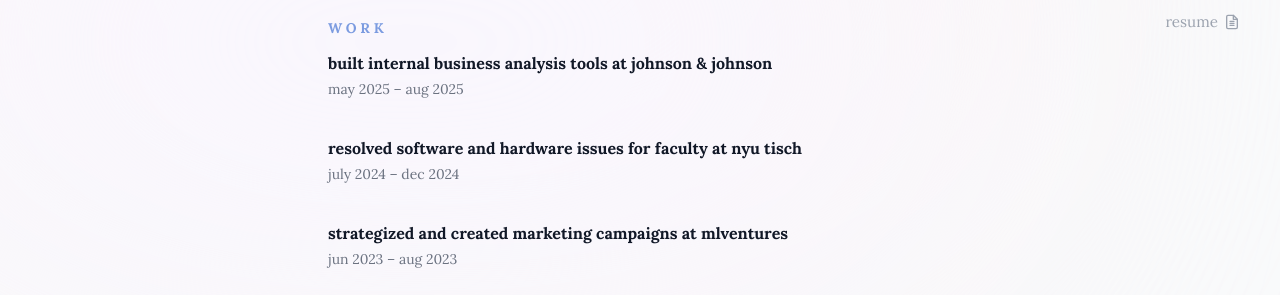
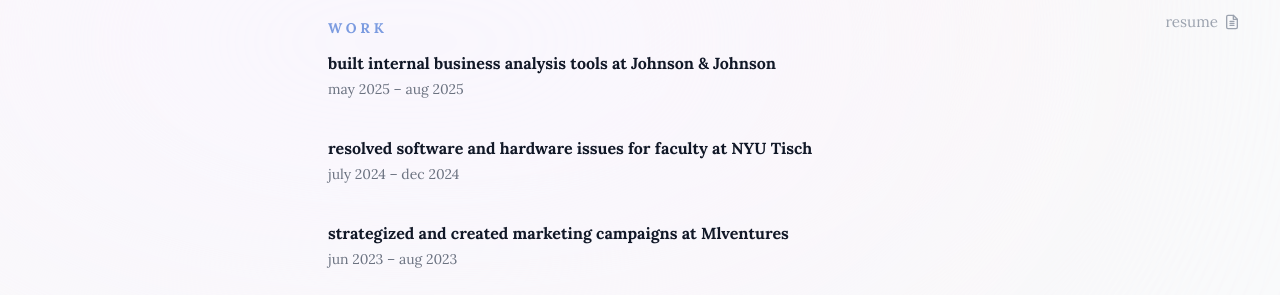
Before and after one commit to mattchng/personal-website, a Next.js app: page /experience in a window 1280 px wide. Shown: the part 192-487 px from the top of the page. Built offline with nearby package versions, Linux system fonts and the light colour scheme.

Commit message:
capitalized experience companies

```diff
--- a/app/experience/page.tsx
+++ b/app/experience/page.tsx
@@ -16,7 +16,7 @@ export default function ExperiencePage() {
               {/* Work Entry 1 */}
               <div>
                 <p className="item-title">
-                  built internal business analysis tools at <span className="item-title">johnson & johnson</span>
+                  built internal business analysis tools at Johnson & Johnson
                 </p>
                 <p className="item-sub">may 2025 – aug 2025</p>
               </div>
@@ -24,7 +24,7 @@ export default function ExperiencePage() {
               {/* Work Entry 2 */}
               <div>
                 <p className="item-title">
-                  resolved software and hardware issues for faculty at <span className="item-title">nyu tisch</span>
+                  resolved software and hardware issues for faculty at NYU Tisch
                 </p>
                 <p className="item-sub">july 2024 – dec 2024</p>
               </div>
@@ -32,7 +32,7 @@ export default function ExperiencePage() {
               {/* Work Entry 3 */}
               <div>
                 <p className="item-title">
-                  strategized and created marketing campaigns at <span className="item-title">mlventures</span>
+                  strategized and created marketing campaigns at Mlventures
                 </p>
                 <p className="item-sub">jun 2023 – aug 2023</p>
               </div>
```
